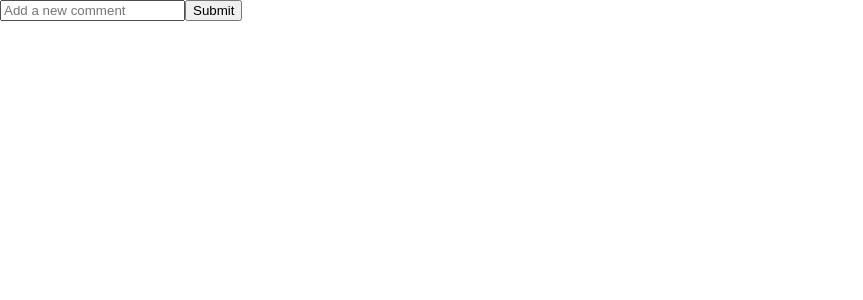
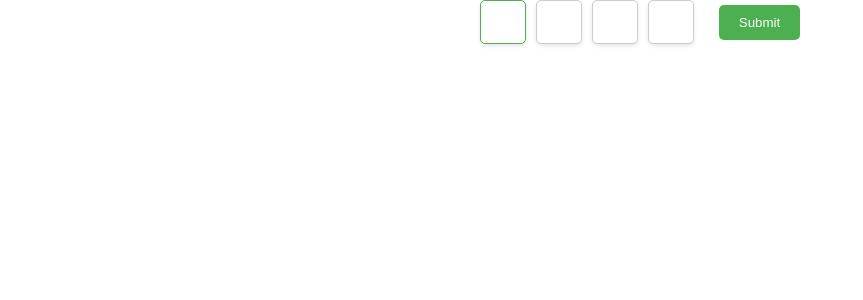
Before and after one commit to KirtikumarKavande/react-challenges, a React (Vite) app: page / in a window 1280 px wide. Shown: the top 300 px of the page, without its empty margins (0-863 px from the left). Built offline with nearby package versions, Linux system fonts and the light colour scheme.

Commit message:
refactoring in casual  and otp component

```diff
--- a/src/App.jsx
+++ b/src/App.jsx
@@ -14,12 +14,12 @@ const App = () => {
       {/* <StopWatch /> */}
       {/* <ModalOverlay /> */}
       {/* <Carousel/> */}
-      {/* <Otp/> */}
+      <Otp/>
       {/* <MemoryGame/> */}
       {/* <DragDrop/> */}
       {/* <Folder/> */}
       {/* <TransferList/> */}
-      <NestedComment/>
+      {/* <NestedComment/> */}
     </div>
   );
 };
--- a/src/carousel/Carousel.jsx
+++ b/src/carousel/Carousel.jsx
@@ -2,7 +2,7 @@ import { useEffect } from "react";
 import "./style.css";
 import { useState } from "react";
 const Carousel = () => {
-  const [updatedData, setUpdatedData] = useState();
+  const [updatedData, setUpdatedData] = useState("");
   const [currentCount, setCurrentCount] = useState(0);
   useEffect(() => {
     fetchData();
@@ -17,7 +17,7 @@ const Carousel = () => {
     return () => {
       clearInterval(id);
     };
-  }, [updatedData, currentCount]);
+  }, [updatedData.length,currentCount]);
   async function fetchData() {
     const data = await fetch("https://jsonplaceholder.typicode.com/photos");
     const res = await data?.json();
--- a/src/otp/Otp.jsx
+++ b/src/otp/Otp.jsx
@@ -1,84 +1,35 @@
 import { useRef } from "react";
-import "./style.css";
+import "./style.css"; // Importing the CSS file
 
 const Otp = () => {
-  const inputRef1 = useRef();
-  const inputRef2 = useRef();
-  const inputRef3 = useRef();
-  const inputRef4 = useRef();
+  const inputRefs = [useRef(), useRef(), useRef(), useRef()];
 
-  const inputRefs = [inputRef1, inputRef2, inputRef3, inputRef4];
-
-  // Handle input change for valid numeric inputs and focus on the next field
-  function handleInputChange(e, currentIndex) {
-    const currentValue = e.target.value;
-
-    // Only allow digits
-    if (!/^\d$/.test(currentValue)) {
-      e.target.value = ""; // Clear if non-digit
-      return;
-    }
-
-    if (currentValue && currentIndex < 3) {
-      // Move focus to the next input field if a digit is entered
+  const handleInputChange = (e, currentIndex) => {
+    const value = e.target.value;
+    if (/^\d$/.test(value) && currentIndex < 3) {
       inputRefs[currentIndex + 1].current.focus();
     }
-  }
+  };
 
-  // Handle keydown to manage backspace navigation and clearing inputs
-  function handleKeyDown(e, currentIndex) {
-    if (e.key === "Backspace") {
-      const currentInput = e.target;
-
-      // Check if cursor is at the beginning of the input
-      if (currentInput.selectionStart === 0) {
-        // If at the beginning, move to the previous input and delete its value
-        if (currentIndex > 0) {
-          const previousInputRef = inputRefs[currentIndex - 1];
-          previousInputRef.current.focus();
-          previousInputRef.current.value = ""; // Clear the previous input field
-        }
-      } else {
-        // If not at the beginning, just clear the current field's value
-        e.target.value = "";
-      }
-      e.preventDefault(); // Prevent default backspace behavior
+  const handleKeyDown = (e, currentIndex) => {
+    if (e.key === "Backspace" && e.target.value === "" && currentIndex > 0) {
+      inputRefs[currentIndex - 1].current.focus();
     }
-  }
+  };
 
   return (
     <div className="otp-container">
-      <div className="input-container">
+      {inputRefs.map((ref, index) => (
         <input
+          key={index}
           type="text"
           maxLength="1"
-          autoFocus
-          onChange={(e) => handleInputChange(e, 0)}
-          onKeyDown={(e) => handleKeyDown(e, 0)}
-          ref={inputRef1}
+          onChange={(e) => handleInputChange(e, index)}
+          onKeyDown={(e) => handleKeyDown(e, index)}
+          ref={ref}
+          autoFocus={index === 0}
         />
-        <input
-          type="text"
-          maxLength="1"
-          onChange={(e) => handleInputChange(e, 1)}
-          onKeyDown={(e) => handleKeyDown(e, 1)}
-          ref={inputRef2}
-        />
-        <input
-          type="text"
-          maxLength="1"
-          onChange={(e) => handleInputChange(e, 2)}
-          onKeyDown={(e) => handleKeyDown(e, 2)}
-          ref={inputRef3}
-        />
-        <input
-          type="text"
-          maxLength="1"
-          onChange={(e) => handleInputChange(e, 3)}
-          onKeyDown={(e) => handleKeyDown(e, 3)}
-          ref={inputRef4}
-        />
-      </div>
+      ))}
       <button>Submit</button>
     </div>
   );
--- a/src/otp/style.css
+++ b/src/otp/style.css
@@ -1,18 +1,42 @@
-.input-container{
- margin-bottom: 15px;
-}
-.input-container input{
-    width: 30px;
-    height: 30px;
-    margin: 0 1rem;
-    text-align: center;
-    border: 1px solid black;
-
-}
-.otp-container{
-    height: 100vh;
+/* Container for OTP inputs */
+.otp-container {
     display: flex;
-    flex-direction: column;
     justify-content: center;
     align-items: center;
-}
+    gap: 10px; /* Space between inputs */
+  }
+
+  /* Styling for each input field */
+  .otp-container input {
+    width: 40px;
+    height: 40px;
+    text-align: center;
+    font-size: 20px;
+    border: 1px solid #ccc;
+    border-radius: 5px;
+    outline: none;
+    box-shadow: 0 2px 4px rgba(0, 0, 0, 0.1);
+    transition: border-color 0.3s ease;
+  }
+
+  /* Add focus effect */
+  .otp-container input:focus {
+    border-color: #4caf50; /* Green border on focus */
+  }
+
+  /* Styling for the submit button */
+  .otp-container button {
+    padding: 10px 20px;
+    margin-left: 15px;
+    background-color: #4caf50;
+    color: white;
+    border: none;
+    border-radius: 5px;
+    cursor: pointer;
+    transition: background-color 0.3s ease;
+  }
+
+  /* Add hover effect on the button */
+  .otp-container button:hover {
+    background-color: #45a049;
+  }
```
